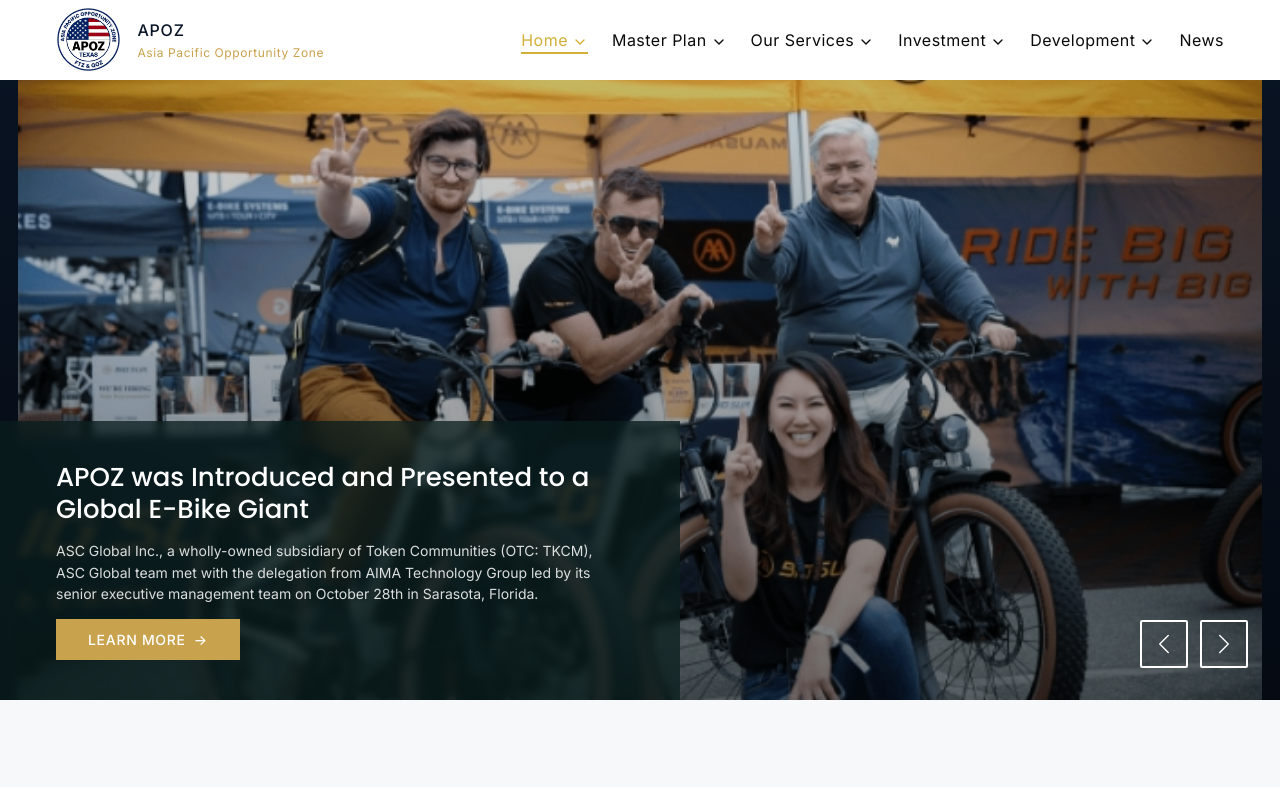
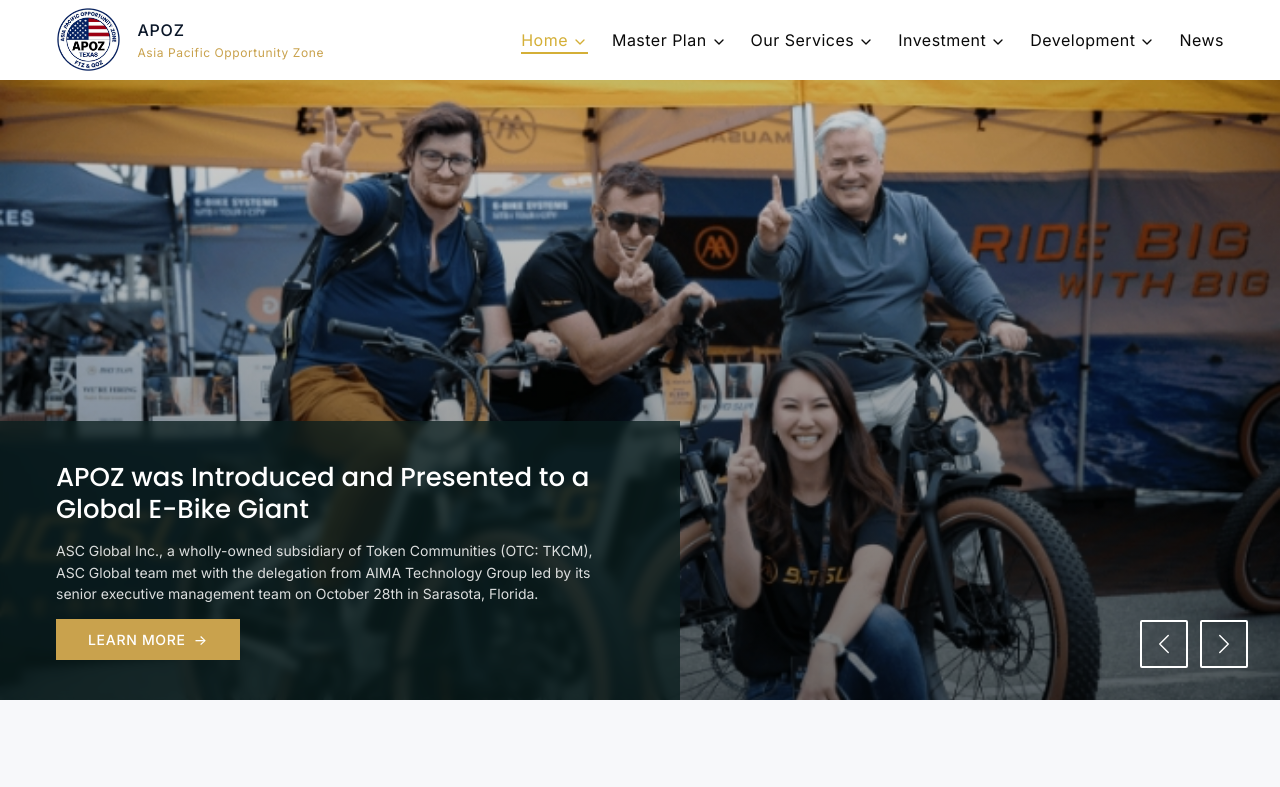
Before and after one commit to simonyaorepo/Apoz, a React (Vite) app: page / in a window 1280 px wide. Shown: the top 787 px of the page. Built offline with nearby package versions, Linux system fonts and the light colour scheme.

Commit message:
fill home hero too

```diff
--- a/src/components/HomeSection/subcomponents/HomeHero.tsx
+++ b/src/components/HomeSection/subcomponents/HomeHero.tsx
@@ -27,7 +27,7 @@
   inset: 0;
   width: 100%;
   height: 100%;
-  object-fit: ${({ $showTop }) => $showTop ? 'cover' : 'contain'};
+  object-fit: cover;
   object-position: ${({ $showTop }) => $showTop ? 'center -10%' : 'center center'};
   z-index: 1;
   transition: transform 0.5s ease;
```
